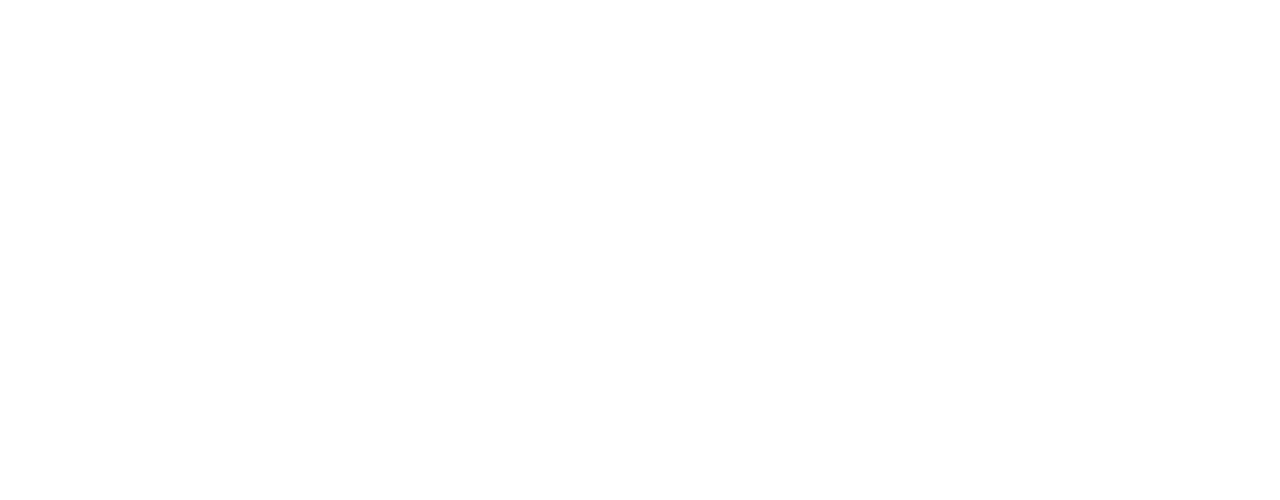
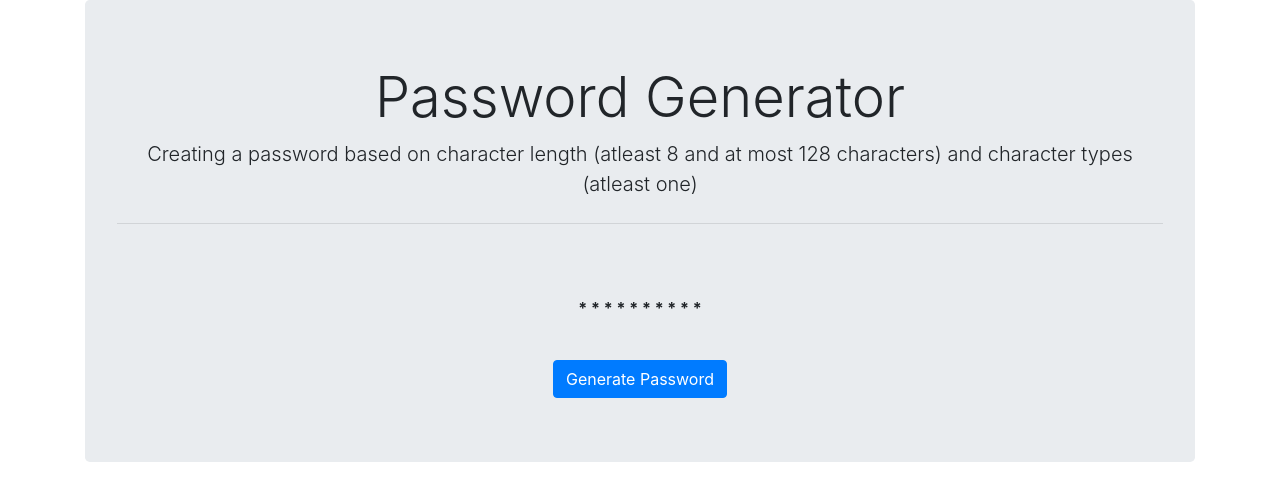
Before and after one commit to ForaceAvant/Password-Generator, a plain HTML site: page index.html in a window 1280 px wide. Drawn offline with nearby package versions, Linux system fonts and the light colour scheme.

Commit message:
Outlined the general website format, Java to be added soon

```diff
--- a/index.html
+++ b/index.html
@@ -3,10 +3,44 @@
 
     <head>
         <meta charset="UTF-8">
+        <title>Password Generator</title>
+        <!-- Linking Bootstrap -->
+        <link rel="stylesheet" href="https://stackpath.bootstrapcdn.com/bootstrap/4.3.1/css/bootstrap.min.css" integrity="sha384-ggOyR0iXCbMQv3Xipma34MD+dH/1fQ784/j6cY/iJTQUOhcWr7x9JvoRxT2MZw1T" crossorigin="anonymous">
     </head>
 
     <body>
+        <div class="container">
+            <div class="row">
+                <div class="col">
+                    <div class="jumbotron">
+                        <h1 class="display-4" style="text-align: center;">Password Generator</h1>
+                        <p class="lead" style="text-align: center;">Creating a password based on character length (atleast 8 and at most 128 characters) and character types (atleast one)</p>
+                        <hr class="my-4">
+                        <p style="text-align: center;">
+                        <br>
+                        <br>
+                        <strong>*       *      *       *       *       *       *       *       *       *</strong>
+                        <br>
+                        <br>
 
+
+
+
+                        </p>
+                        <div class="text-center">
+                            <button type="button" class="btn btn-primary">Generate Password</button>
+                          </div>
+                      </div>
+                </div>
+            </div>
+
+
+
+
+
+
+
+        </div>
 
         <script>
 
```
